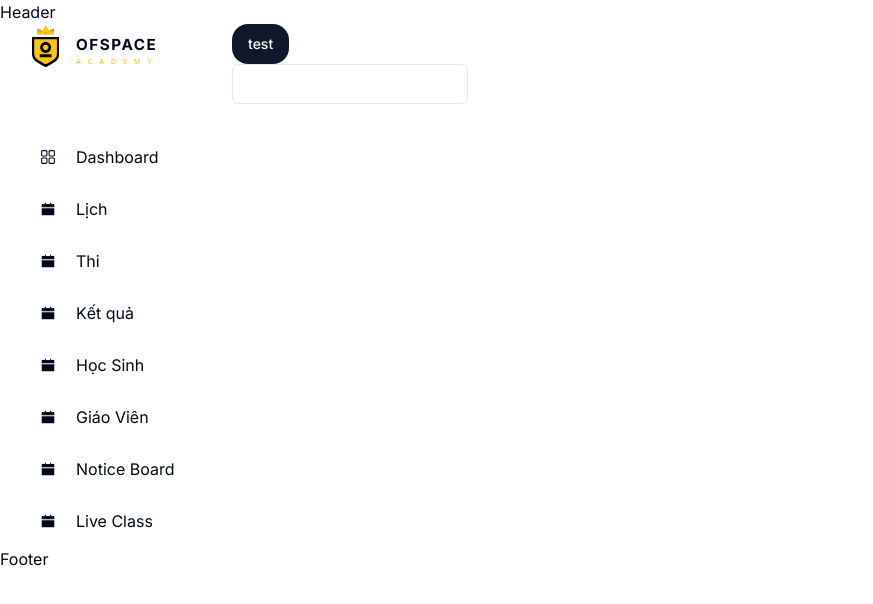
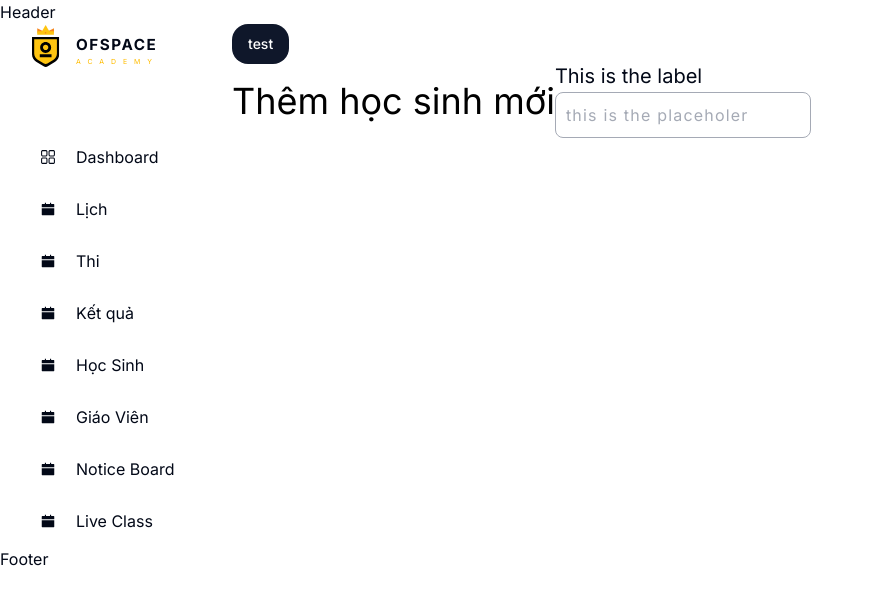
Before and after one commit to codeclubvn/School-Fe, a Next.js app: page /dashboard in a window 1280 px wide. Shown: the top 604 px of the page, without its empty margins (0-873 px from the left). Built offline with nearby package versions, Linux system fonts and the light colour scheme.

Commit message:
feat: customize input

```diff
--- a/src/app/(manager)/dashboard/page.tsx
+++ b/src/app/(manager)/dashboard/page.tsx
@@ -1,5 +1,6 @@
 'use client';
 
+import TopCollection from '@/components/manager/TopCollection';
 import { Button, buttonVariants } from '@/components/ui/button';
 import { Input } from '@/components/ui/input';
 
@@ -13,7 +14,11 @@ const Dashboard = () => {
       >
         test
       </Button>
-      <Input onChange={(e) => console.log('e :', e.target.value)} />
+      {/* <Input
+        prefix="this is the prefix"
+        onChange={(e) => console.log('e :', e.target.value)}
+      /> */}
+      <TopCollection title="Thêm học sinh mới" search />
     </div>
   );
 };
--- /dev/null
+++ b/src/components/manager/TopCollection.tsx
@@ -0,0 +1,26 @@
+import { BiSearch } from 'react-icons/bi';
+
+import Input from '../ui/customize/Input';
+
+interface TopCollectionProps {
+  title: string;
+  search?: boolean;
+  className?: string;
+  onSearch?: () => void;
+}
+const TopCollection = ({ title, search, onSearch, className }: TopCollectionProps) => {
+  return (
+    <div className={`flex w-full items-center justify-between ${className}`}>
+      <p className="text-black text-4xl">{title}</p>
+      {search && (
+        <Input
+          label="This is the label"
+          className=""
+          placeholder="this is the placeholer"
+        />
+      )}
+    </div>
+  );
+};
+
+export default TopCollection;
--- /dev/null
+++ b/src/components/ui/customize/Input/index.tsx
@@ -0,0 +1,60 @@
+import { Fragment } from 'react';
+
+import './style.css';
+
+interface InputProps {
+  label?: string;
+  className?: string;
+  placeholder?: string;
+  value?: string;
+  error?: boolean;
+  disabled?: boolean;
+  onChange?: (val: string) => void;
+  size?: 'md' | 'lg';
+  color?: 'white' | 'gray';
+  prefix?: React.ReactNode;
+  suffix?: React.ReactNode;
+}
+
+const Input = ({
+  label,
+  className,
+  placeholder,
+  value,
+  error,
+  disabled,
+  onChange,
+  size = 'md',
+  color = 'white',
+  prefix,
+  suffix,
+}: InputProps) => {
+  return (
+    <div className="flex flex-col justify-start">
+      {label && <label className="mb-1 text-xl leading-6">{label}</label>}
+      <div className="relative">
+        {prefix && (
+          <div className="absolute left-1.5 inset-y-0 flex items-center justify-center">
+            {prefix}
+          </div>
+        )}
+        <input
+          className={`input ${error ? 'input--error' : ''} input--${size}${
+            prefix ? '--prefix' : ''
+          }${suffix ? '--suffix' : ''} input--${color} ${className}`}
+          value={value}
+          placeholder={placeholder}
+          disabled={disabled}
+          onChange={(e) => onChange && onChange(e.target.value)}
+        />
+        {suffix && (
+          <div className="absolute right-1.5 inset-y-0 flex items-center justify-center">
+            {suffix}
+          </div>
+        )}
+      </div>
+    </div>
+  );
+};
+
+export default Input;
--- /dev/null
+++ b/src/components/ui/customize/Input/style.css
@@ -0,0 +1,35 @@
+.input {
+  @apply w-full rounded-lg border border-[#A5AAB5] focus:outline-none;
+}
+
+.input::placeholder {
+  @apply text-base tracking-[1.2px] text-[#A5AAB5];
+}
+
+.input--md {
+  @apply p-2.5 text-base;
+}
+
+.input--md--prefix {
+  @apply p-2.5 pl-8 text-base;
+}
+
+.input--md--suffix {
+  @apply p-2.5 pr-8 text-base;
+}
+
+.input--md--prefix--suffix {
+  @apply px-8 py-2.5 text-base;
+}
+
+.input--white {
+  @apply bg-white;
+}
+
+.input--gray {
+  @apply bg-gray-600;
+}
+
+.input--error {
+  @apply border-red-500;
+}
```
